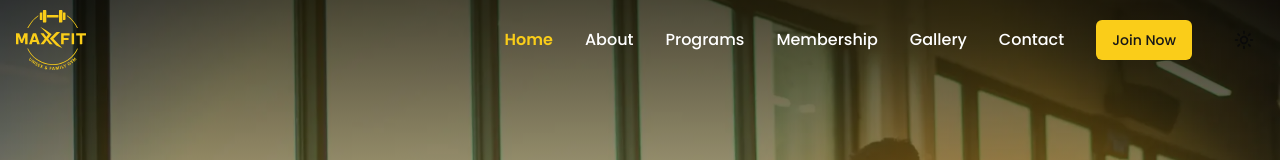
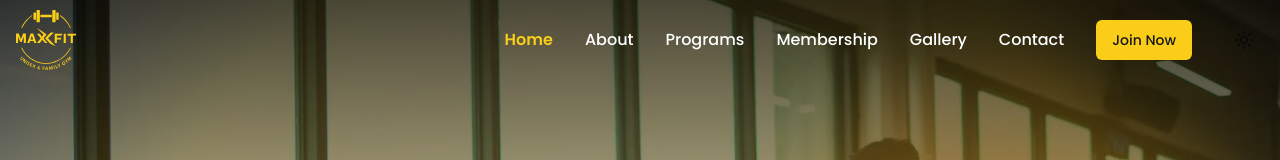
Before and after one commit to HridoyVaraby/Maxfit-next, a Next.js app: page / in a window 1280 px wide. Shown: the top 160 px of the page. Built offline with nearby package versions, Linux system fonts and the light colour scheme.

Commit message:
feat(assets): update logo dimensions and add new main logo variant
- Reduce MaxFitLogo dimensions from 70x70 to 60x60 for better proportion
- Add new maxfit_logo_main.svg with updated viewBox dimensions
- Replace maxfit_logo.svg with new version featuring adjusted viewBox

```diff
--- a/components/layout/MaxFitLogo.tsx
+++ b/components/layout/MaxFitLogo.tsx
@@ -10,8 +10,8 @@ export default function MaxFitLogo({ className = "h-10 w-auto" }: MaxFitLogoProp
       <Image
         src="/maxfit_logo.svg"
         alt="MAXFIT Logo"
-        width={70}
-        height={70}
+        width={60}
+        height={60}
         className="rounded-sm"
       />
     </div>
```
Also changed, not shown: public/maxfit_logo.svg, public/maxfit_logo_main.svg (added).
